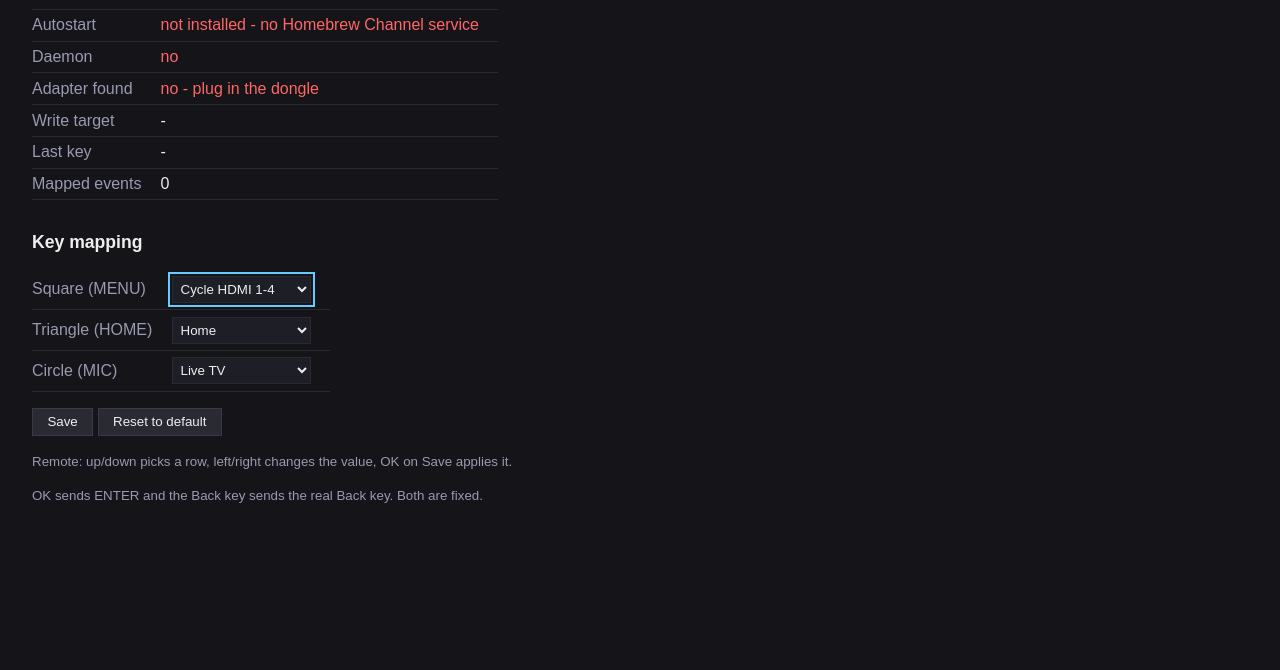
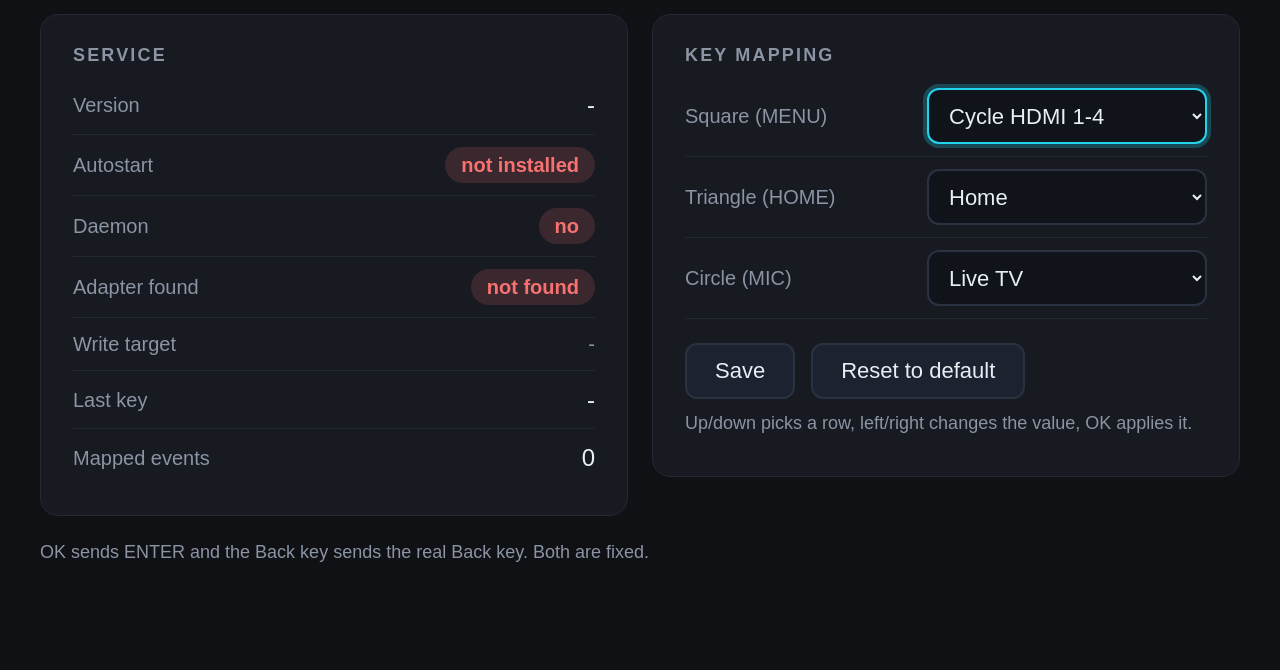
Before and after one commit to neoscaler/webos-bpr1s-keymapper, a plain HTML site: page packaging/index.html in a window 1280 px wide. Shown: the part 130-800 px from the top of the page. Drawn offline with Linux system fonts and the light colour scheme.

Commit message:
style(app): card layout with a cyan focus ring
Two cards instead of a bare table, status as pills, larger type and a safe
area margin, following the LG 10-foot guidelines and the webosbrew web-launcher
example. Hand-written CSS: no framework, no build step, nothing that Chromium
68 on webOS 5 cannot parse.

```diff
--- a/packaging/index.html
+++ b/packaging/index.html
@@ -5,53 +5,152 @@
 <meta name="viewport" content="width=device-width, initial-scale=1">
 <title>BPR1S Plus Key Mapper</title>
 <style>
-  body { background:#141419; color:#eee; font-family:sans-serif; margin:2rem; }
-  h1 { font-size:1.4rem; }
-  h2 { font-size:1.1rem; margin-top:2rem; }
-  table { border-collapse:collapse; margin-top:1rem; }
-  td { padding:.4rem 1.2rem .4rem 0; border-bottom:1px solid #2a2a33; }
-  td:first-child { color:#9a9ab0; }
-  select { background:#1e1e26; color:#eee; border:1px solid #2a2a33; padding:.25rem; }
-  button { background:#2a2a33; color:#eee; border:1px solid #3a3a46; padding:.35rem .9rem; }
-  select.focus, button.focus { outline:2px solid #6cf; outline-offset:2px; }
-  .ok { color:#6f6; } .no { color:#f66; }
-  small { color:#9a9ab0; }
+  :root {
+    --bg: #0f1115;
+    --card: #171a21;
+    --line: #232833;
+    --text: #e8eef4;
+    --dim: #8b94a3;
+    --accent: #22d3ee;
+    --bad: #f87171;
+  }
+  * { box-sizing: border-box; }
+  html, body { margin: 0; }
+  body {
+    background: var(--bg);
+    color: var(--text);
+    font-family: sans-serif;
+    font-size: 22px;
+    padding: 32px 40px;
+    line-height: 1.4;
+  }
+  header { display: flex; align-items: center; margin-bottom: 24px; }
+  header img { width: 72px; height: 72px; margin-right: 24px; border-radius: 16px; }
+  h1 { font-size: 40px; margin: 0; font-weight: 600; }
+  .sub { color: var(--dim); font-size: 20px; margin: 4px 0 0; }
+
+  .grid {
+    display: grid;
+    grid-template-columns: repeat(auto-fit, minmax(420px, 1fr));
+    grid-gap: 24px;
+    align-items: start;
+  }
+  .card {
+    background: var(--card);
+    border: 1px solid var(--line);
+    border-radius: 18px;
+    padding: 28px 32px;
+  }
+  .card h2 {
+    font-size: 18px;
+    letter-spacing: .12em;
+    text-transform: uppercase;
+    color: var(--dim);
+    margin: 0 0 8px;
+    font-weight: 600;
+  }
+  .row {
+    display: flex;
+    align-items: center;
+    justify-content: space-between;
+    padding: 12px 0;
+    border-bottom: 1px solid var(--line);
+  }
+  .row:last-child { border-bottom: none; }
+  .row .label { color: var(--dim); font-size: 20px; margin-right: 24px; white-space: nowrap; }
+  .row .value { font-size: 24px; text-align: right; }
+  .row .value.small { font-size: 20px; color: var(--dim); }
+
+  .pill {
+    display: inline-block;
+    padding: 4px 16px;
+    border-radius: 999px;
+    font-size: 20px;
+    font-weight: 600;
+    background: var(--line);
+    color: var(--dim);
+  }
+  .pill.ok { background: rgba(34, 211, 238, .16); color: var(--accent); }
+  .pill.no { background: rgba(248, 113, 113, .16); color: var(--bad); }
+
+  select, button {
+    font-family: inherit;
+    font-size: 22px;
+    color: var(--text);
+    background: #10131a;
+    border: 2px solid #2a3140;
+    border-radius: 12px;
+    padding: 10px 16px;
+    min-height: 56px;
+  }
+  select { min-width: 280px; max-width: 420px; }
+  button { background: #1d2230; padding: 10px 28px; cursor: pointer; }
+  select.focus, button.focus,
+  select:focus, button:focus {
+    border-color: var(--accent);
+    box-shadow: 0 0 0 4px rgba(34, 211, 238, .25);
+    outline: none;
+  }
+
+  .actions { display: flex; align-items: center; margin-top: 24px; }
+  .actions button + button { margin-left: 16px; }
+  .actions span { margin-left: 20px; font-size: 20px; }
+
+  .hint { color: var(--dim); font-size: 18px; margin: 12px 0 0; }
+  .ok { color: var(--accent); }
+  .no { color: var(--bad); }
+  footer { color: var(--dim); font-size: 18px; margin-top: 24px; }
 </style>
 </head>
 <body>
-<h1>BPR1S Plus Key Mapper</h1>
-<p>Status of the Boxput BPR1S Plus adapter (daemon runs as a service, autostart via Homebrew Channel):</p>
-<table>
-  <tr><td>Version</td><td id="version">&hellip;</td></tr>
-  <tr><td>Autostart</td><td id="autostart">&hellip;</td></tr>
-  <tr><td>Daemon</td><td id="running">&hellip;</td></tr>
-  <tr><td>Adapter found</td><td id="dongle">&hellip;</td></tr>
-  <tr><td>Write target</td><td id="target">&hellip;</td></tr>
-  <tr><td>Last key</td><td id="lastkey">&hellip;</td></tr>
-  <tr><td>Mapped events</td><td id="events">&hellip;</td></tr>
-</table>
+<header>
+  <img src="icon80.png" alt="">
+  <div>
+    <h1>BPR1S Plus Key Mapper</h1>
+    <p class="sub">Boxput BPR1S Plus adapter on a rooted LG webOS TV</p>
+  </div>
+</header>
 
-<h2>Key mapping</h2>
-<table>
-  <tr><td>Square (MENU)</td><td><select id="sel-square"></select></td></tr>
-  <tr><td>Triangle (HOME)</td><td><select id="sel-triangle"></select></td></tr>
-  <tr><td>Circle (MIC)</td><td><select id="sel-circle"></select></td></tr>
-</table>
-<p>
-  <button id="save">Save</button>
-  <button id="reset">Reset to default</button>
-  <span id="mapmsg"></span>
-</p>
-<p><small>Remote: up/down picks a row, left/right changes the value, OK on Save applies it.</small></p>
-<p><small id="maphint"></small></p>
-<p><small id="cfgerr"></small></p>
-<p><small>OK sends ENTER and the Back key sends the real Back key. Both are fixed.</small></p>
+<div class="grid">
+  <section class="card">
+    <h2>Service</h2>
+    <div class="row"><span class="label">Version</span><span class="value" id="version">&hellip;</span></div>
+    <div class="row"><span class="label">Autostart</span><span id="autostart" class="pill">&hellip;</span></div>
+    <div class="row"><span class="label">Daemon</span><span id="running" class="pill">&hellip;</span></div>
+    <div class="row"><span class="label">Adapter found</span><span id="dongle" class="pill">&hellip;</span></div>
+    <div class="row"><span class="label">Write target</span><span class="value small" id="target">&hellip;</span></div>
+    <div class="row"><span class="label">Last key</span><span class="value" id="lastkey">&hellip;</span></div>
+    <div class="row"><span class="label">Mapped events</span><span class="value" id="events">&hellip;</span></div>
+  </section>
+
+  <section class="card">
+    <h2>Key mapping</h2>
+    <div class="row"><span class="label">Square (MENU)</span><select id="sel-square"></select></div>
+    <div class="row"><span class="label">Triangle (HOME)</span><select id="sel-triangle"></select></div>
+    <div class="row"><span class="label">Circle (MIC)</span><select id="sel-circle"></select></div>
+    <div class="actions">
+      <button id="save">Save</button>
+      <button id="reset">Reset to default</button>
+      <span id="mapmsg"></span>
+    </div>
+    <p class="hint">Up/down picks a row, left/right changes the value, OK applies it.</p>
+    <p class="hint" id="maphint"></p>
+    <p class="hint" id="cfgerr"></p>
+  </section>
+</div>
+
+<footer>OK sends ENTER and the Back key sends the real Back key. Both are fixed.</footer>
 
 <script>
 function set(id, txt, cls) {
   var el = document.getElementById(id);
   el.textContent = txt;
-  el.className = cls || '';
+  if (cls !== undefined) el.className = cls;
+}
+function setPill(id, txt, cls) {
+  var el = document.getElementById(id);
+  el.textContent = txt;
+  el.className = 'pill' + (cls ? ' ' + cls : '');
 }
 
 var STALE_S = 90;
@@ -63,12 +162,13 @@ function render(s) {
   var age = typeof s.updatedAt === 'number' ? Math.floor(Date.now() / 1000) - s.updatedAt : null;
   var alive = s.running === true && (age === null || age <= STALE_S);
   set('version', s.version || '-');
-  set('running', alive ? 'yes' : (s.running ? 'no - no heartbeat for ' + age + ' s' : 'no'), alive ? 'ok' : 'no');
-  set('dongle', s.dongle ? 'YES' : 'no - plug in the dongle', s.dongle ? 'ok' : 'no');
+  setPill('running', alive ? 'yes' : (s.running ? 'no - no heartbeat for ' + age + ' s' : 'no'), alive ? 'ok' : 'no');
+  setPill('dongle', s.dongle ? 'found' : 'not found', s.dongle ? 'ok' : 'no');
   set('target', s.writeTarget || '-');
   set('lastkey', s.lastKey || '-');
   set('events', String(s.events === undefined ? 0 : s.events));
-  set('cfgerr', s.configError ? 'Key map rejected: ' + s.configError : '', s.configError ? 'no' : '');
+  set('cfgerr', s.configError ? 'Key map rejected: ' + s.configError : '',
+      s.configError ? 'hint no' : 'hint');
   if (!mappingApplied) {
     applyMapping();
     mappingApplied = true;
@@ -329,12 +429,12 @@ var SETUP_CMD = 'A=' + APP + ';' +
 function setupAutostart() {
   exec(SETUP_CMD, function (ok, out) {
     if (ok && out.indexOf('AUTOOK') !== -1) {
-      set('autostart', 'installed, starts on boot', 'ok');
+      setPill('autostart', 'installed', 'ok');
       pollExec();
     } else if (ok) {
-      set('autostart', 'not installed - Homebrew Channel must be running as root', 'no');
+      setPill('autostart', 'not installed - need root', 'no');
     } else {
-      set('autostart', 'not installed - ' + out, 'no');
+      setPill('autostart', 'not installed', 'no');
     }
   });
 }
@@ -353,15 +453,15 @@ function pollXhr() {
 function pollExec() {
   if (busy) return;
   if (typeof WebOSServiceBridge !== 'function') {
-    set('running', 'no status channel (old webOS)', 'no');
+    setPill('running', 'no status channel (old webOS)', 'no');
     return;
   }
   busy = true;
   exec(READ_CMD, function (ok, out) {
     busy = false;
     if (ok && parse(out)) return;
-    if (ok) set('running', 'not running - no status file yet', 'no');
-    else set('running', 'status unreadable: ' + out, 'no');
+    if (ok) setPill('running', 'not running - no status file yet', 'no');
+    else setPill('running', 'status unreadable: ' + out, 'no');
   });
 }
 
```
